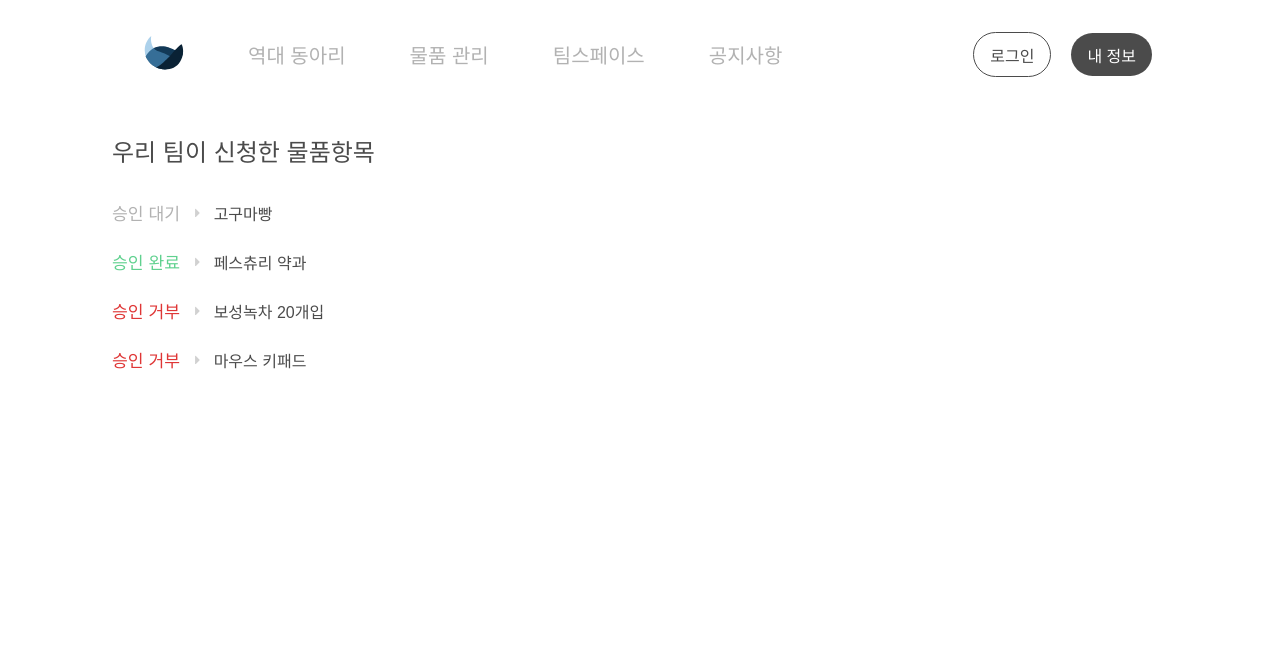
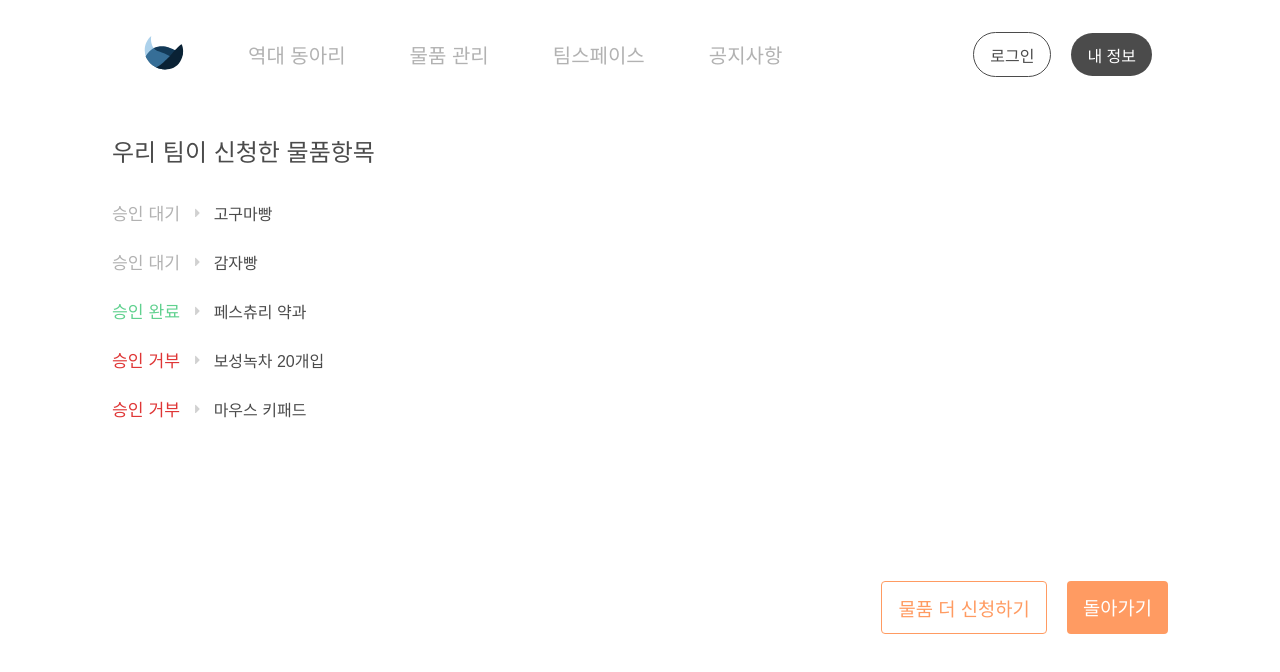
Before and after one commit to arabssm/muldum-v2, a Next.js app in the folder muldum/: page /itemList in a window 1280 px wide. Shown: the top 672 px of the page. Built offline with nearby package versions, Linux system fonts and the light colour scheme; a web font is replaced by a local one.

Commit message:
feat(#19) :: 버튼 추가

```diff
--- a/muldum/src/containers/ui/itemList/data.ts
+++ b/muldum/src/containers/ui/itemList/data.ts
@@ -8,6 +8,14 @@ export const items: ItemData[] = [
         link: "https://www.kurly.com/goods/1000017173",
         quantity: 1,
         reason: "고구마빵을 사서 팀원 뿐만 아니라 인턴들과 함께 나누어 먹으려고 구입했습니다. 다른 팀에도 선물해 교우관계를 형성할 것입니다. 반려하신다면 받아주실 때까지 감자빵을 신청하겠습니다.",
+    },
+    {
+        state: "승인 대기",
+        color: "#B2B2B2",
+        name: "감자빵",
+        link: "https://www.kurly.com/goods/1000017173",
+        quantity: 1,
+        reason: "감자빵을 사서 팀원 뿐만 아니라 인턴들과 함께 나누어 먹으려고 구입했습니다. 다른 팀에도 선물해 교우관계를 형성할 것입니다. 반려하신다면 받아주실 때까지 고구마빵을 신청하겠습니다.",
     },
     {
         state: "승인 완료",
--- a/muldum/src/containers/ui/itemList/index.tsx
+++ b/muldum/src/containers/ui/itemList/index.tsx
@@ -4,9 +4,12 @@ import * as _ from "./style";
 import Image from "next/image";
 import { useState } from "react";
 import { items } from "./data";
+import { BtnPrimary, BtnSecondary } from "@/components/bottom";
+import { useRouter } from "next/navigation";
 
 export default function ItemList() {
     const [openIndex, setOpenIndex] = useState<number | null>(null);
+    const router = useRouter();
 
     const handleToggle = (index: number) => {
         setOpenIndex(prev => (prev === index ? null : index));
@@ -15,6 +18,7 @@ export default function ItemList() {
     return (
         <_.Containet>
             <_.Title>우리 팀이 신청한 물품항목</_.Title>
+            <_.BtnWrapper>
                 <_.InfoContainer>
                     {items.map((item, index) => (
                         <_.Wrapper key={index}>
@@ -35,6 +39,11 @@ export default function ItemList() {
                         </_.Wrapper>
                     ))}
                 </_.InfoContainer>
+                <_.BtnGroup>
+                    <BtnSecondary onClick={() => router.back()}>물품 더 신청하기</BtnSecondary>
+                    <BtnPrimary onClick={() => router.back()}>돌아가기</BtnPrimary>
+                </_.BtnGroup>
+            </_.BtnWrapper>
         </_.Containet>
     );
 }
--- a/muldum/src/containers/ui/itemList/style.ts
+++ b/muldum/src/containers/ui/itemList/style.ts
@@ -37,10 +37,17 @@ export const Content = styled.div`
   font-size: 1rem;
   line-height: 1.4;
 `;
+
 export const Wrapper = styled.div`
   display: flex;
   flex-direction: column;
   gap: 0.6rem;
+`;
+
+export const BtnWrapper = styled.div`
+  display: flex;
+  flex-direction: column;
+  gap: 10rem;
 `;
 
 export const ToggleWrapper = styled.div`
@@ -68,3 +75,9 @@ export const Group = styled.div`
     flex-shrink: 0;
   }
 `;
+
+export const BtnGroup = styled.div`
+  display: flex;
+  justify-content: end;
+  gap: 1.25rem;
+`;
```
Also changed, not shown: muldum/src/components/itemForm/style.ts (line endings or trailing spaces). Lines whose indentation alone changed are shown as unchanged.
